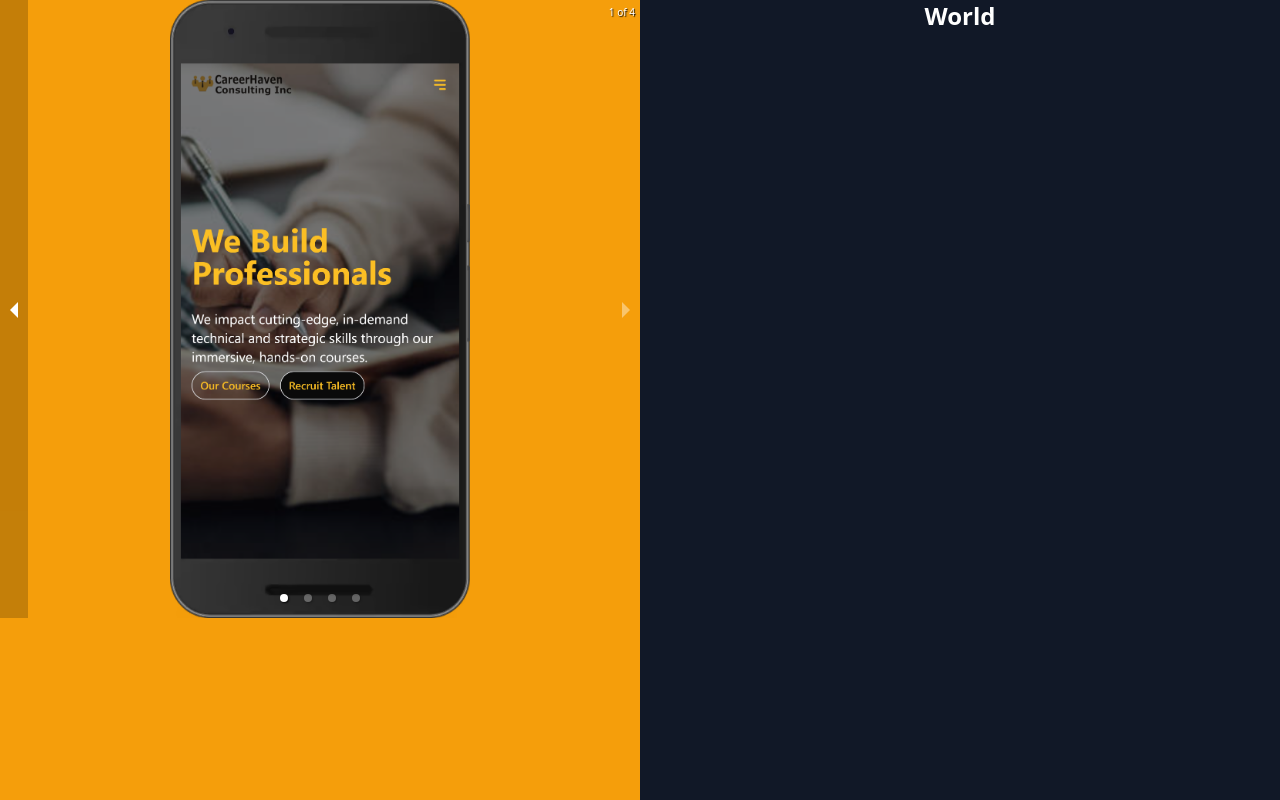
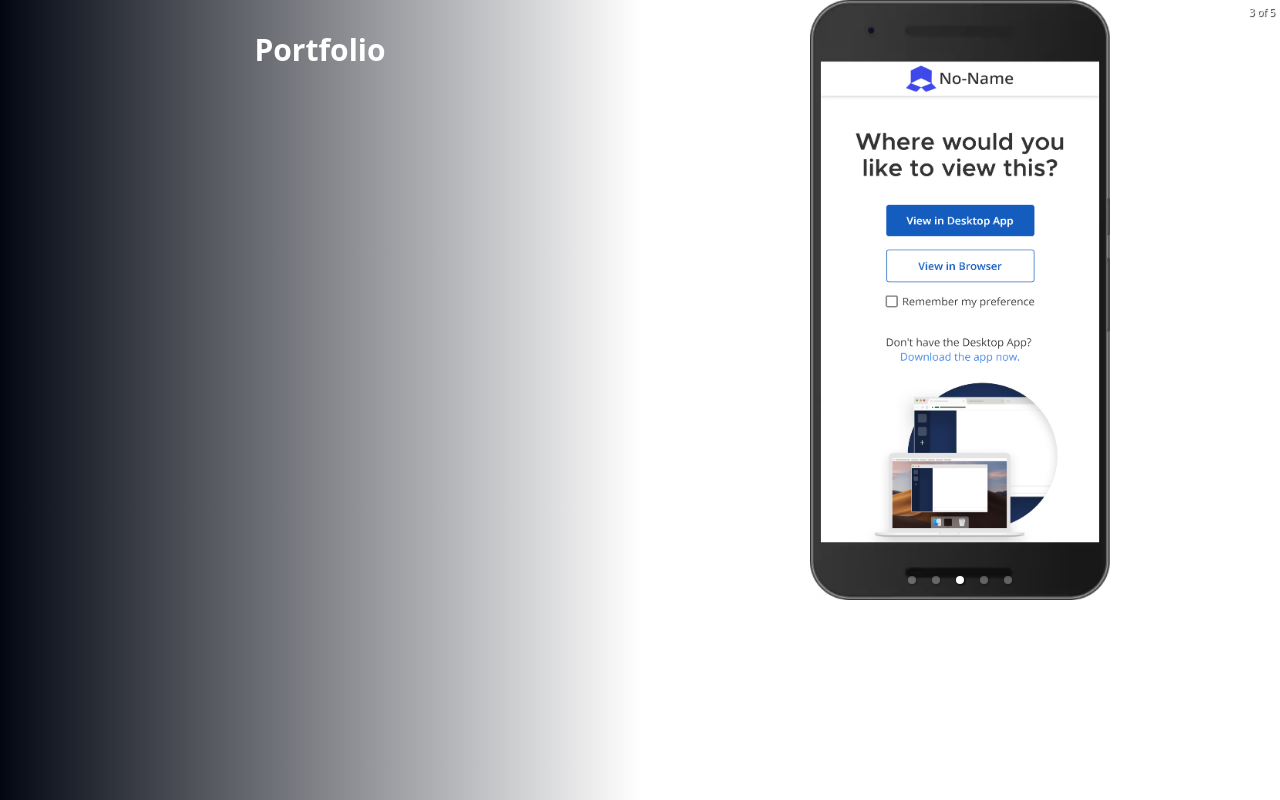
Before and after one commit to BisiOlaYemi/Yemi, a React (Create React App) app: page / in a window 1280 px wide. Built offline with nearby package versions, Linux system fonts and the light colour scheme.

Commit message:
Modified and added more images

```diff
--- a/src/components/Hero.jsx
+++ b/src/components/Hero.jsx
@@ -6,6 +6,7 @@ import careerhavenImg from '../assets/careerhaven.png';
 import easycarImg from '../assets/easycar.png';
 import simbasImg from '../assets/simbas.png';
 import charityImg from '../assets/charity.png';
+import withiresImg from '../assets/withhires.png';
 
 const Hero = () => {
   const images = [
@@ -25,14 +26,20 @@ const Hero = () => {
       src: charityImg,
       alt: 'Charity',
     },
+    {
+      src: withiresImg,
+      alt: 'Charity',
+    },
   ];
 
   return (
-    <div className='w-screen h-screen grid grid-rows-2 md:grid-cols-2 text-white'>
-      <div className='relative bg-amber-500 w-full h-full md:h-screen'>
-        <h1 className='text-3xl text-white font-bold text-center absolute top-1/2 left-1/2 transform -translate-x-1/2 -translate-y-1/2'>
-          Hello
-        </h1>
+    <div className=' w-screen h-screen grid grid-rows-2 md:grid-cols-2 text-white'>
+      <div className='bg-gradient-to-r from-gray-950  w-full h-full md:h-screen'>
+        <h1 className='text-3xl text-white font-bold text-center p-8'>Portfolio</h1>
+      </div>
+      {/* Section two */}
+      <div className='relative w-full h-full md:h-screen'>
+
         <div className='carousel-container'>
           <Carousel showThumbs={false} infiniteLoop autoPlay>
             {images.map((image, index) => (
@@ -41,17 +48,13 @@ const Hero = () => {
                   src={image.src}
                   alt={image.alt}
                   className='carousel-image'
-                  style={{ maxWidth: '100%', height: 'auto', width: 300 }}
+                  style={{ maxWidth: '100%', height: 600, width: 300 }}
                 />
               </div>
             ))}
           </Carousel>
         </div>
       </div>
-      {/* Section two */}
-      <div className='bg-gray-900 w-full h-full md:h-screen'>
-        <h1 className='text-2xl text-white font-bold text-center'>World</h1>
-      </div>
     </div>
   );
 };
```
Also changed, not shown: src/assets/withhires.png (added).
